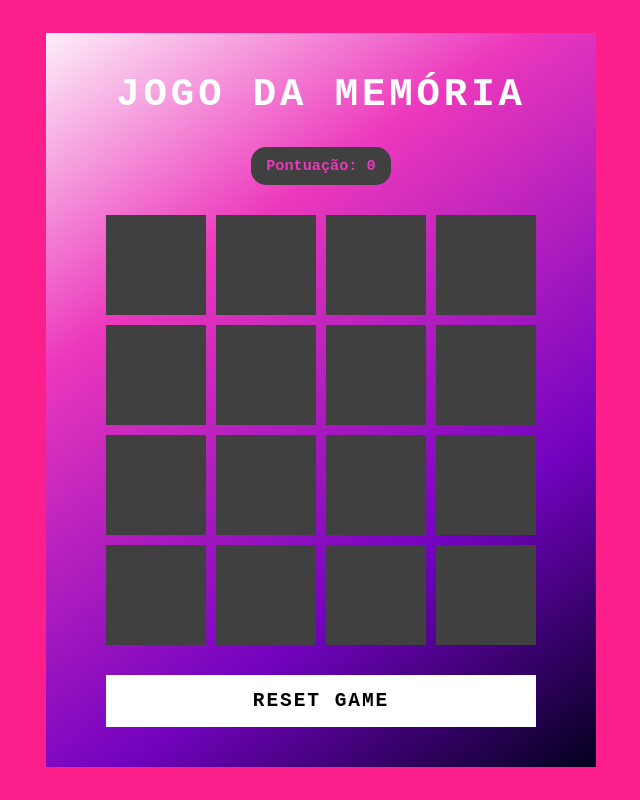
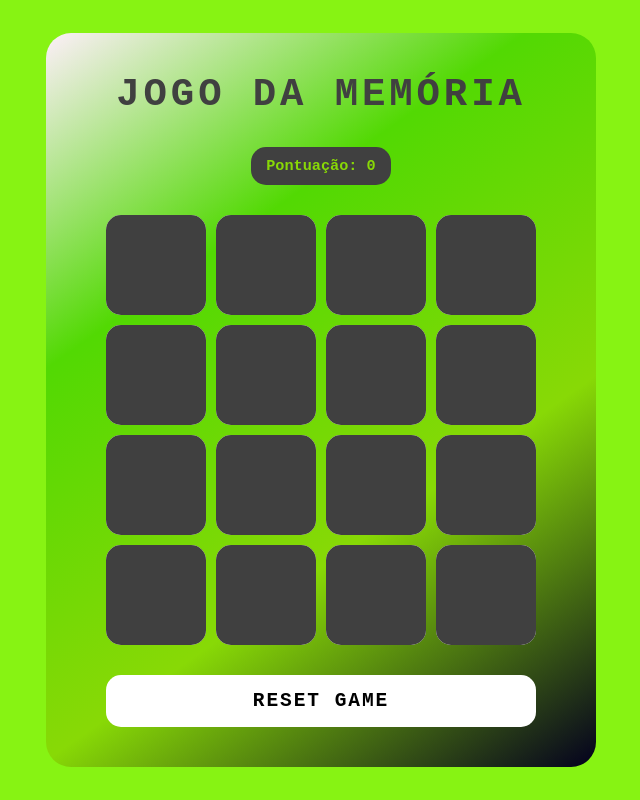
Before and after one commit to rafako/Memory-game, a plain HTML site: page index.html in a window 1280 px wide. Shown: the whole page, without its empty margins (319-959 px from the left). Drawn offline with Linux system fonts and the light colour scheme.

Commit message:
refatoração simples e alteração de cores e bordas no css

```diff
--- a/src/scripts/engine.js
+++ b/src/scripts/engine.js
@@ -8,12 +8,14 @@ let score = 0;
 const congratulations = 200
 let shuffleEmojis = emojis.sort(() => (Math.random() > 0.5 ? 2 : -1));
 
-for (let i = 0; i < emojis.length; i++) {
+let i = 0;
+while (i < emojis.length) {
     let box = document.createElement("div");
     box.className = "item";
     box.innerHTML = shuffleEmojis[i];
     box.onclick = handleClick;
-    document.querySelector(".game").appendChild(box)
+    document.querySelector(".game").appendChild(box);
+    i++;
 }
 
 function playSound(audioName) {
@@ -53,11 +55,12 @@ function checkMatch() {
     }
 }
 
+const scoreDisplay = document.getElementById("score");
+
 function updateScore() {
     score += 1;
-    const scoreDisplay = document.getElementById("score");
     if (scoreDisplay) {
         scoreDisplay.innerText = score;
-        playSound("points")
+        playSound("points");
     }
 }
--- a/src/styles/main.css
+++ b/src/styles/main.css
@@ -3,7 +3,7 @@ body {
     justify-content: center;
     align-items: center;
     min-height: 100vh;
-    background-color: #fc1e8a;
+    background-color: #87f313;
     user-select: none;
 }
 
@@ -16,15 +16,16 @@ main {
     gap: 30px;
     background: linear-gradient(325deg,
     #03001e 0%,
-    #7303c0 30%,
-    #ec38bc 70%,
+    #88d906 35%,
+    #52d903 70%,
     #fdeff9 100%
     );
     padding: 40px 60px;
+    border-radius: 25px;
 }
 
 .score-board {
-    color: #ec38bc;
+    color: #88d906;
     background-color: #404040;
     padding: 10px 15px;
     border-radius: 15px 15px;
@@ -33,7 +34,7 @@ main {
 
 h2 {
     font-size: 3em;
-    color: #FFF;
+    color: #404040;
     text-transform: uppercase;
     letter-spacing: 0.1em;
 }
@@ -44,15 +45,17 @@ h2 {
     color: #000;
     background-color: #FFF;
     border: none;
+    border-radius: 15px;
     font-size: 1.5em;
     letter-spacing: 0.1em;
     cursor: pointer;
     font-weight: 600;
 }
 
-.reset:focus{
-    color: #ec38bc;
+.reset:hover{
+    color: #88d906;
     background-color: #262809;
+    transition: ease 0.3s;
 }
 
 .game {
@@ -70,6 +73,7 @@ h2 {
     width: 100px;
     height: 100px;
     display: flex;
+    border-radius: 15px;
     align-items: center;
     justify-content: center;
     background-color: #FFF;
@@ -82,6 +86,7 @@ h2 {
     content: "";
     position: absolute;
     inset: 0;
+    border-radius: 15px;
     background: #404040;
     transition: 0.25s;
     transform: rotateY(0deg);
```
